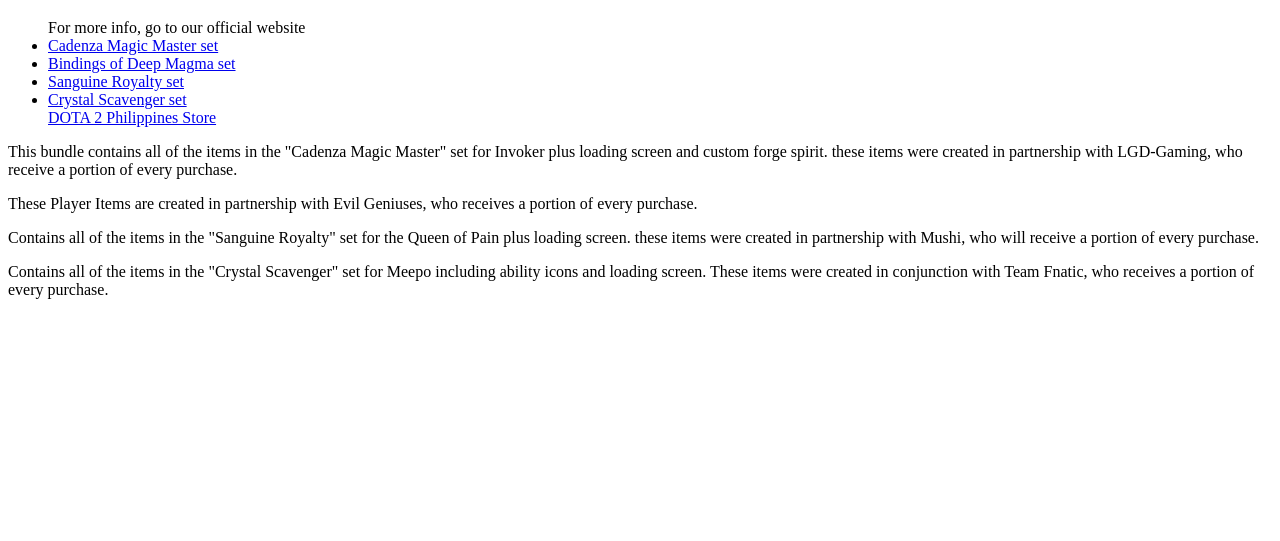
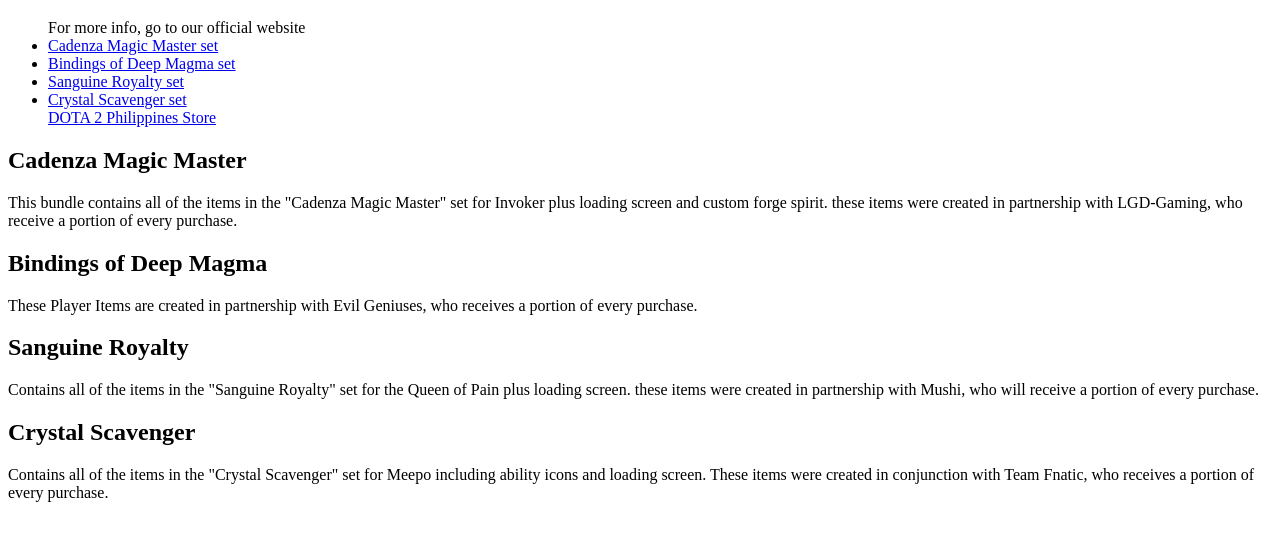
Before and after one commit to GauranoArt/lab3, a plain HTML site: page lab3.html in a window 1280 px wide. Shown: the part 61-602 px from the top of the page. Drawn offline with Linux system fonts and the light colour scheme.

Commit message:
initial commit

```diff
--- a/lab3.html
+++ b/lab3.html
@@ -19,15 +19,19 @@
 			</ul></p>
 		</section>
 		<section id="section1">
+			<h2> Cadenza Magic Master </h2>
 			<p> This bundle contains all of the items in the "Cadenza Magic Master" set for Invoker plus loading screen and custom forge spirit. these items were created in partnership with LGD-Gaming, who receive a portion of every purchase. </p>
 
 			<section id="section2">
+				<h2> Bindings of Deep Magma </h2>
 				<p> These Player Items are created in partnership with Evil Geniuses, who receives a portion of every purchase.</p>
 
 				<section id="section3">
+					<h2> Sanguine Royalty </h2>
 					<p> Contains all of the items in the "Sanguine Royalty" set for the Queen of Pain plus loading screen. these items were created in partnership with Mushi, who will receive a portion of every purchase. </p>
 
 					<section id="section4">
+						<h2> Crystal Scavenger </h2>
 						<p> Contains all of the items in the "Crystal Scavenger" set for Meepo including ability icons and loading screen. These items were created in conjunction with Team Fnatic, who receives a portion of every purchase. </p>
 
 
```
